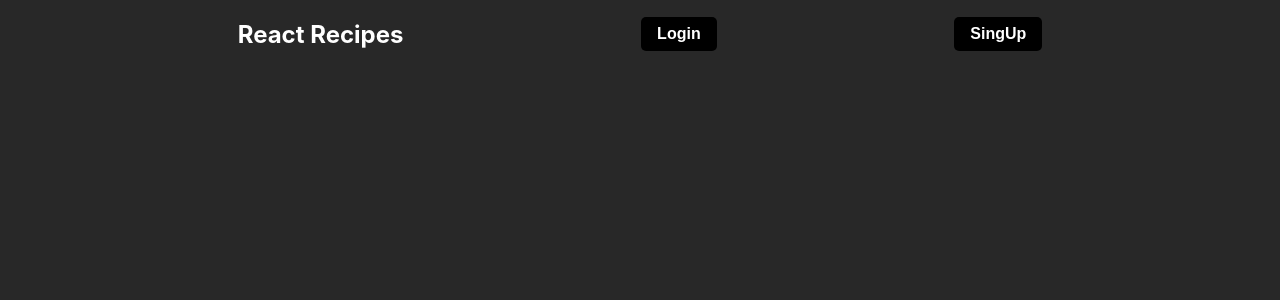
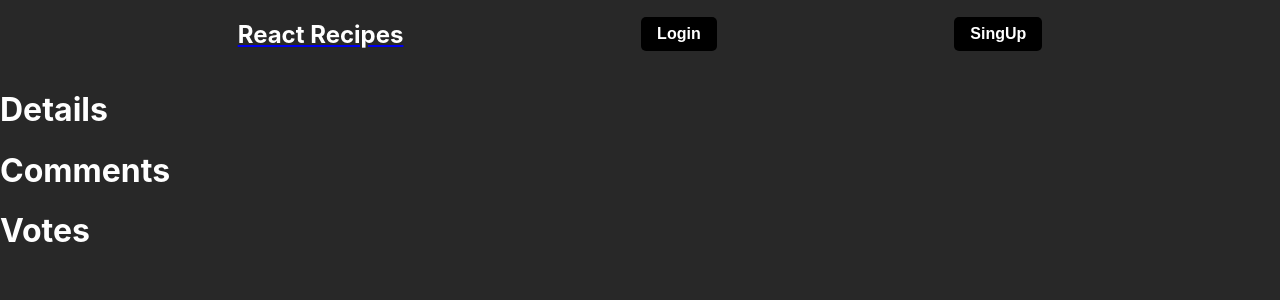
Before and after one commit to marcelarie/recipes-client, a React (Create React App) app: page / in a window 1280 px wide. Shown: the top 300 px of the page. Built offline with nearby package versions, Linux system fonts and the light colour scheme.

Commit message:
Setup react router for login and SingUpPage

```diff
--- a/src/App.tsx
+++ b/src/App.tsx
@@ -1,6 +1,8 @@
 import { Route } from 'react-router';
-import styled from 'styled-components';
+import Home from './components/Home';
+import LoginPage from './components/LoginPage';
 import Navbar from './components/Navbar';
+import SingUpPage from './components/SingUpPage';
 import './index.css';
 
 
@@ -10,6 +12,15 @@ function App() {
   return (
     <div className="App">
         <Navbar/>
+        <Route exact path='/'>
+            <Home/>
+        </Route>
+        <Route exact path='/login'>
+            <LoginPage/>
+        </Route>
+        <Route exact path='/sing-up'>
+            <SingUpPage/>
+        </Route>
     </div>
   );
 }
--- /dev/null
+++ b/src/components/Home/Recipes/Recipe/Comments/index.tsx
@@ -0,0 +1,12 @@
+
+import React from 'react'
+
+function Comments() {
+    return (
+        <div>
+            <h1>Comments</h1>
+        </div>
+    )
+}
+
+export default Comments
--- /dev/null
+++ b/src/components/Home/Recipes/Recipe/Details/index.tsx
@@ -0,0 +1,12 @@
+
+import React from 'react'
+
+function Details() {
+    return (
+        <div>
+            <h1>Details</h1>
+        </div>
+    )
+}
+
+export default Details
--- /dev/null
+++ b/src/components/Home/Recipes/Recipe/Votes/index.tsx
@@ -0,0 +1,12 @@
+
+import React from 'react'
+
+function Votes() {
+    return (
+        <div>
+            <h1>Votes</h1>
+        </div>
+    )
+}
+
+export default Votes
--- /dev/null
+++ b/src/components/Home/Recipes/Recipe/index.tsx
@@ -0,0 +1,17 @@
+
+import React from 'react'
+import Comments from './Comments'
+import Details from './Details'
+import Votes from './Votes'
+
+function Recipe() {
+    return (
+        <div>
+            <Details/>
+            <Comments/>
+            <Votes/>
+        </div>
+    )
+}
+
+export default Recipe
--- /dev/null
+++ b/src/components/Home/Recipes/index.tsx
@@ -0,0 +1,13 @@
+
+import React from 'react'
+import Recipe from './Recipe'
+
+function Recipes() {
+    return (
+        <div>
+            <Recipe/>
+        </div>
+    )
+}
+
+export default Recipes
--- /dev/null
+++ b/src/components/Home/index.tsx
@@ -0,0 +1,13 @@
+
+import React from 'react'
+import Recipes from './Recipes'
+
+function Home() {
+    return (
+        <div>
+            <Recipes/>
+        </div>
+    )
+}
+
+export default Home
--- /dev/null
+++ b/src/components/LoginPage/index.tsx
@@ -0,0 +1,12 @@
+
+function LoginPage() {
+    return (
+        <form>
+            <input type="text" name="username" value=""/>
+            <input type="password" name="password" value=""/>
+            <button>Submit</button>
+        </form>
+    )
+}
+
+export default LoginPage
--- a/src/components/Navbar/index.tsx
+++ b/src/components/Navbar/index.tsx
@@ -1,15 +1,22 @@
 import Login from "./Login";
 import SingUp from "./SingUp";
 import './index.scss'
+import { NavLink } from "react-router-dom";
 
 
 function Navbar(): JSX.Element {
 
     return (
         <nav>
-            <h1>React Recipes</h1>
-            <Login/>
-            <SingUp/>
+            <NavLink to='/'>
+                <h1 style={{ color: 'White'}}>React Recipes</h1>
+            </NavLink>
+            <NavLink to='/login'>
+                <Login/>
+            </NavLink>
+            <NavLink to='/sing-up'>
+                <SingUp/>
+            </NavLink>
         </nav>
     )
 }
--- /dev/null
+++ b/src/components/SingUpPage/index.tsx
@@ -0,0 +1,12 @@
+
+function SingUpPage() {
+    return (
+        <form>
+            <input type="text" name="username" value=""/>
+            <input type="password" name="password" value=""/>
+            <button>Submit</button>
+        </form>
+    )
+}
+
+export default SingUpPage
```
Also changed, not shown: 1 other file (tests, documents, lock files or other folders).
